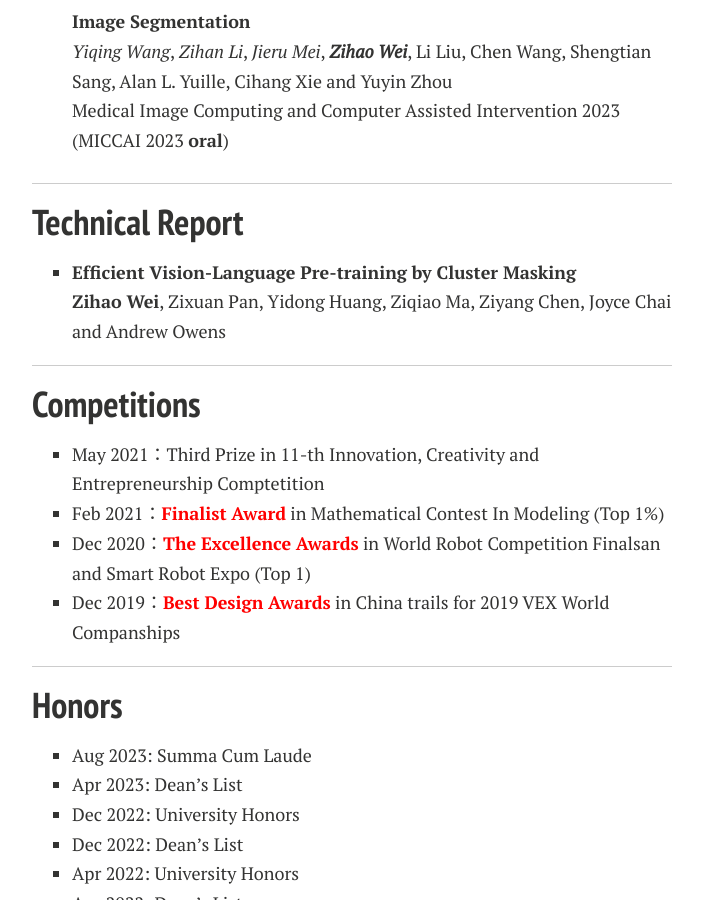
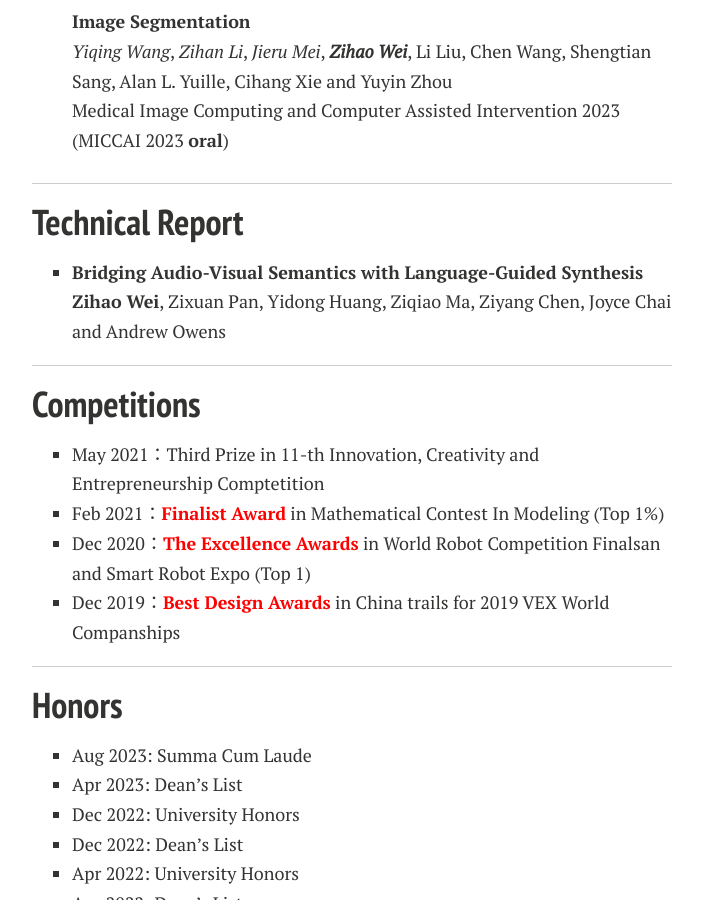
Before and after one commit to Zi-hao-Wei/Zi-hao-Wei.github.io, a Jekyll site: the page built from index.md, in a window 1280 px wide and 900 px high, scrolled down 2464 px. Shown: the whole window, without its empty margins (288-991 px from the left). Built offline with Jekyll 4.4.1, drawn with Linux system fonts in a browser that asks for light colours; nearby versions of some CDN libraries; a style sheet for code colours, icons or effects is not loaded; our own code applies the rules of GitHub Pages for plain Markdown files.

Commit message:
Update index.md

```diff
--- a/index.md
+++ b/index.md
@@ -70,7 +70,7 @@ If you are interested in learning more about me, I would love to chat and explor
 ---
 ## Technical Report
 
-- **Efficient Vision-Language Pre-training by Cluster Masking**
+- **Bridging Audio-Visual Semantics with Language-Guided Synthesis**
 <br> **Zihao Wei**, Zixuan Pan, Yidong Huang, Ziqiao Ma, Ziyang Chen, Joyce Chai and Andrew Owens
 
 ---
```
